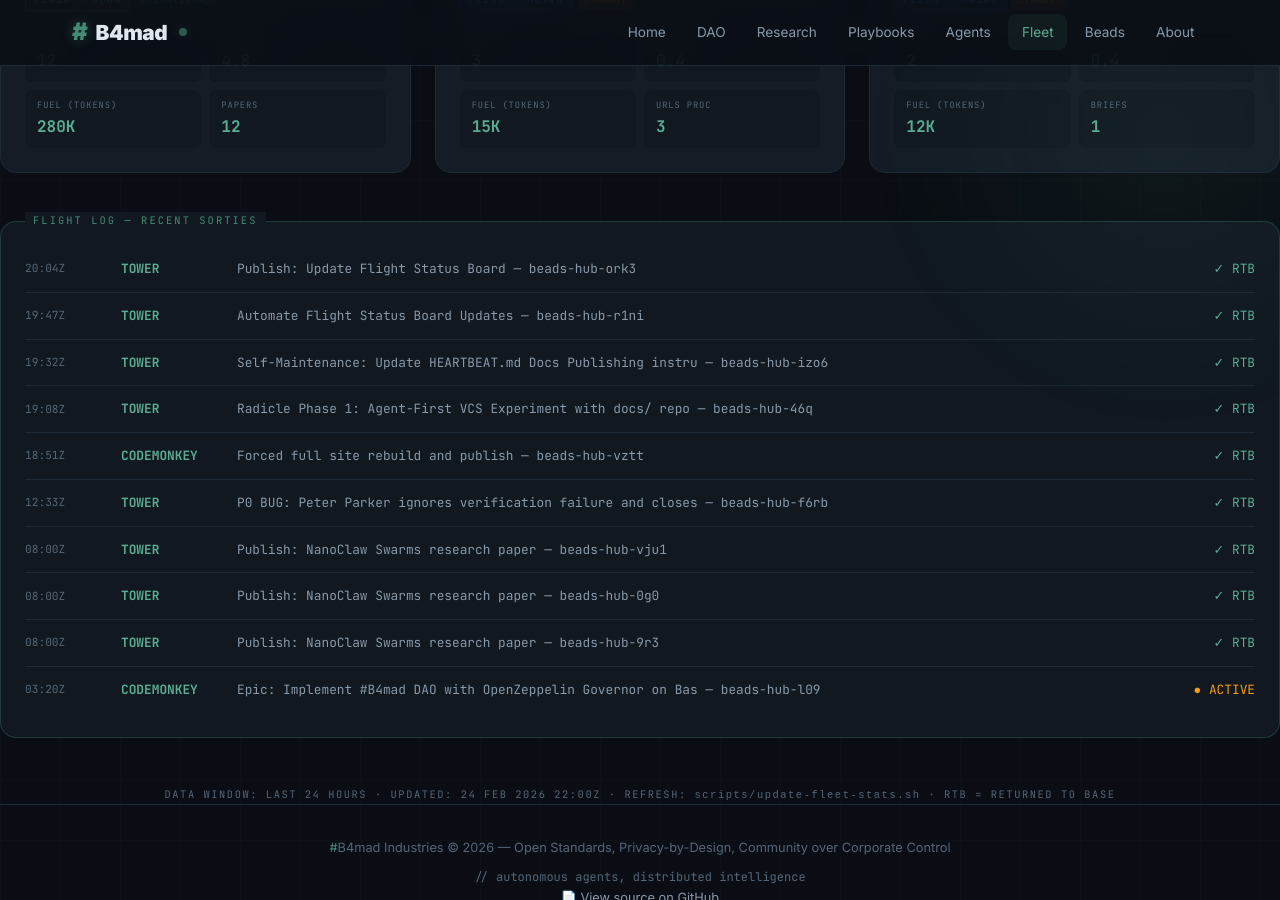
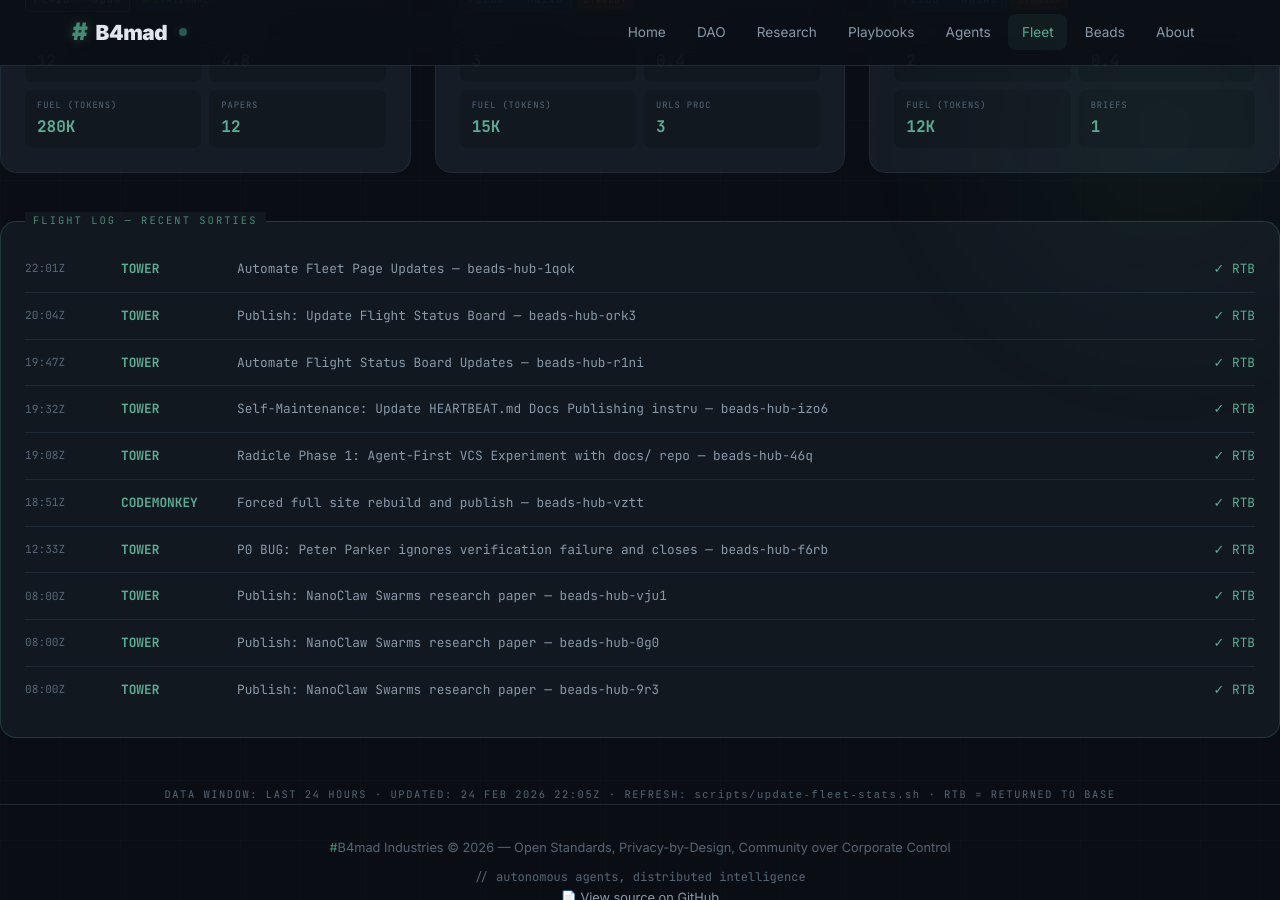
Before and after one commit to brenner-axiom/docs, a Jekyll site: the page built from fleet/index.html, in a window 1280 px wide and 900 px high, scrolled down 806 px. Built offline with Jekyll 4.4.1, drawn with Linux system fonts in a browser that asks for light colours.

Commit message:
fleet: auto-update dashboard stats 2026-02-24T22:05Z

```diff
--- a/fleet/index.html
+++ b/fleet/index.html
@@ -509,6 +509,12 @@ description: "#B4mad Agent Fleet metrics dashboard with aviation theme"
 <!-- Flight Log -->
 <div class="flight-log">
   <div class="log-entry">
+    <span class="log-time">22:01Z</span>
+    <span class="log-callsign">TOWER</span>
+    <span class="log-mission">Automate Fleet Page Updates — beads-hub-1qok</span>
+    <span class="log-status"><span class="complete">✓ RTB</span></span>
+  </div>
+  <div class="log-entry">
     <span class="log-time">20:04Z</span>
     <span class="log-callsign">TOWER</span>
     <span class="log-mission">Publish: Update Flight Status Board — beads-hub-ork3</span>
@@ -562,16 +568,10 @@ description: "#B4mad Agent Fleet metrics dashboard with aviation theme"
     <span class="log-mission">Publish: NanoClaw Swarms research paper — beads-hub-9r3</span>
     <span class="log-status"><span class="complete">✓ RTB</span></span>
   </div>
-  <div class="log-entry">
-    <span class="log-time">03:20Z</span>
-    <span class="log-callsign">CODEMONKEY</span>
-    <span class="log-mission">Epic: Implement #B4mad DAO with OpenZeppelin Governor on Bas — beads-hub-l09</span>
-    <span class="log-status"><span class="active">● ACTIVE</span></span>
-  </div>
 </div>
 
 <div style="text-align: center; margin-top: 2rem;">
   <p style="font-family: 'JetBrains Mono', monospace; font-size: 0.65rem; color: var(--text-muted); letter-spacing: 0.15em;">
-    DATA WINDOW: LAST 24 HOURS · UPDATED: 24 FEB 2026 22:00Z ·                                                                                                                                                                                                                                                                                                                                                                                                                                                                                                                                                                                                                                                                                                                                                                                                                                                                                                                                                                                                                                                                                                                                                                                                                                                                REFRESH: <code>scripts/update-fleet-stats.sh</code> · RTB = RETURNED TO BASE
+    DATA WINDOW: LAST 24 HOURS · UPDATED: 24 FEB 2026 22:05Z ·                                                                                                                                                                                                                                                                                                                                                                                                                                                                                                                                                                                                                                                                                                                                                                                                                                                                                                                                                                                                                                                                                                                                                                                                                                                                   REFRESH: <code>scripts/update-fleet-stats.sh</code> · RTB = RETURNED TO BASE
   </p>
 </div>
```
